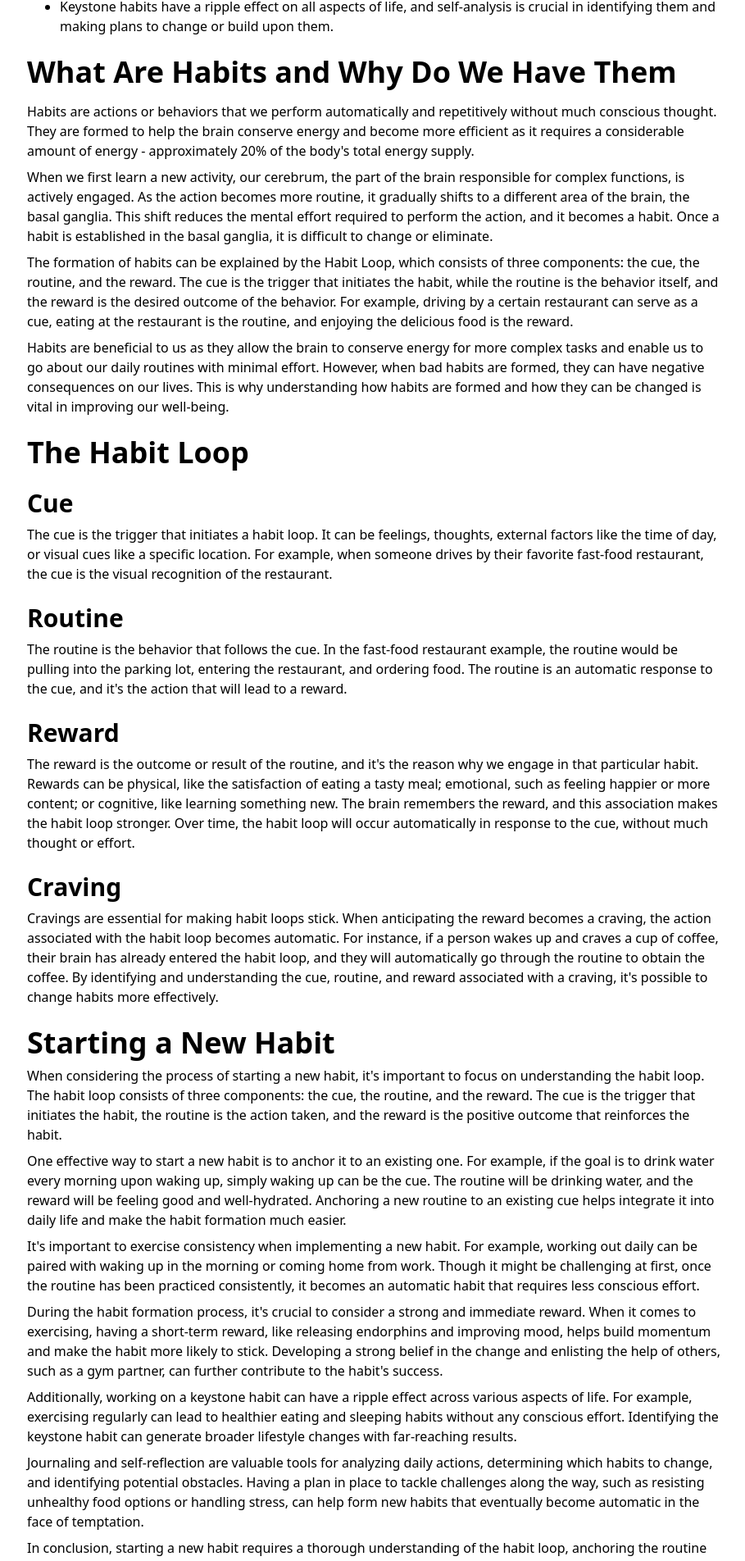
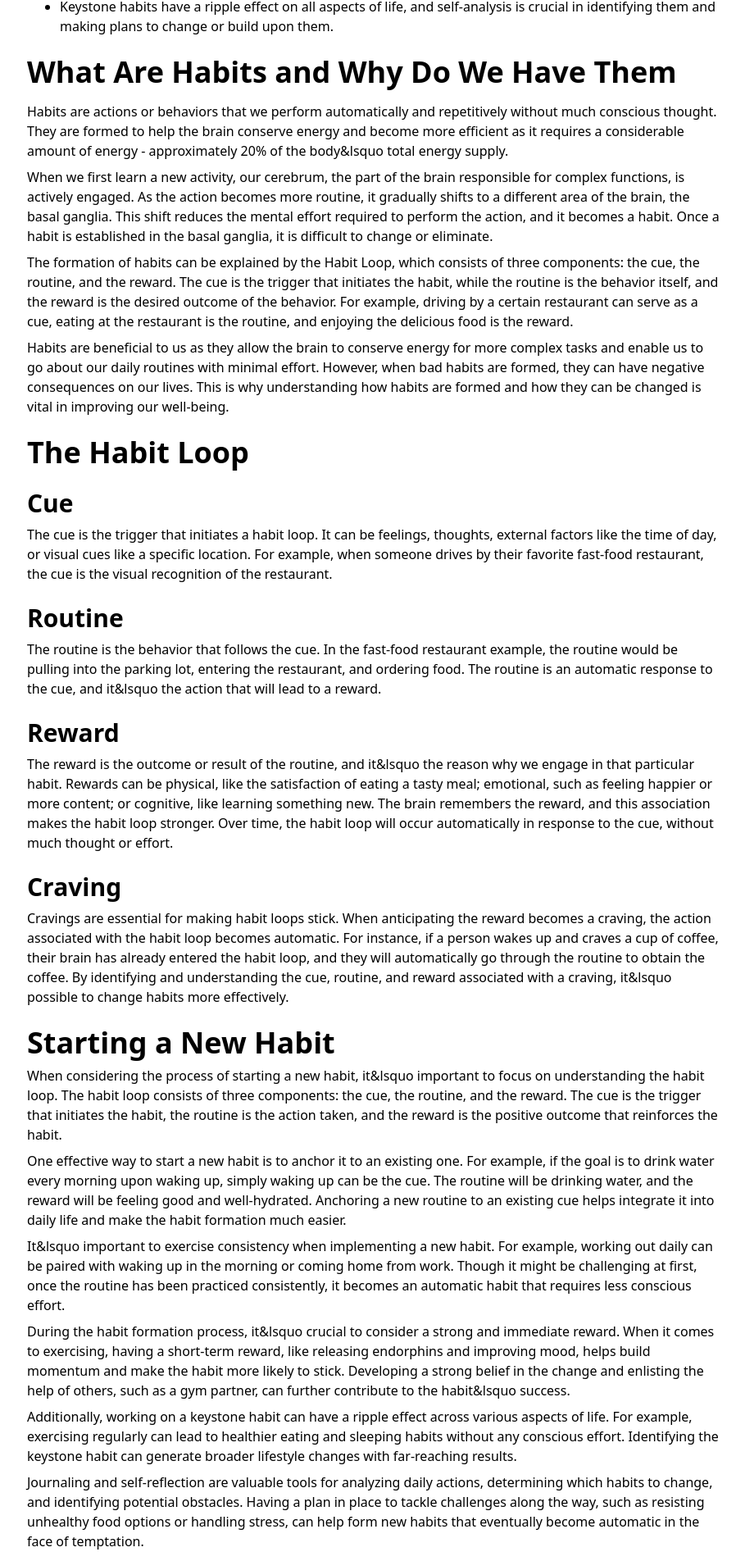
Before and after one commit to ashutoshmishra5/project, a Next.js app: page /thePowerOfHabit in a window 1280 px wide. Shown: the part 1158-3062 px from the top of the page at 82% size, without its empty margins (183-1092 px from the left). Built offline with nearby package versions, Linux system fonts and the light colour scheme.

Commit message:
Update page.jsx
&lsquo

```diff
--- a/src/app/thePowerOfHabit/page.jsx
+++ b/src/app/thePowerOfHabit/page.jsx
@@ -34,7 +34,7 @@ const thePowerOfHabit = () => {
                         </ol>
 
                         <h1 className="text-4xl font-semibold mt-6">What Are Habits and Why Do We Have Them </h1>
-                        <p className="mt-4">Habits are actions or behaviors that we perform automatically and repetitively without much conscious thought. They are formed to help the brain conserve energy and become more efficient as it requires a considerable amount of energy - approximately 20% of the body's total energy supply.</p>
+                        <p className="mt-4">Habits are actions or behaviors that we perform automatically and repetitively without much conscious thought. They are formed to help the brain conserve energy and become more efficient as it requires a considerable amount of energy - approximately 20% of the body&lsquo total energy supply.</p>
                         <p className="mt-2">When we first learn a new activity, our cerebrum, the part of the brain responsible for complex functions, is actively engaged. As the action becomes more routine, it gradually shifts to a different area of the brain, the basal ganglia. This shift reduces the mental effort required to perform the action, and it becomes a habit. Once a habit is established in the basal ganglia, it is difficult to change or eliminate.</p>
                         <p className="mt-2">The formation of habits can be explained by the Habit Loop, which consists of three components: the cue, the routine, and the reward. The cue is the trigger that initiates the habit, while the routine is the behavior itself, and the reward is the desired outcome of the behavior. For example, driving by a certain restaurant can serve as a cue, eating at the restaurant is the routine, and enjoying the delicious food is the reward.</p>
                         <p className="mt-2">Habits are beneficial to us as they allow the brain to conserve energy for more complex tasks and enable us to go about our daily routines with minimal effort. However, when bad habits are formed, they can have negative consequences on our lives. This is why understanding how habits are formed and how they can be changed is vital in improving our well-being.</p>
@@ -45,20 +45,20 @@ const thePowerOfHabit = () => {
                         <p className="mt-2">The cue is the trigger that initiates a habit loop. It can be feelings, thoughts, external factors like the time of day, or visual cues like a specific location. For example, when someone drives by their favorite fast-food restaurant, the cue is the visual recognition of the restaurant.</p>
 
                         <h1 className="mt-6 font-semibold text-3xl">Routine</h1>
-                        <p className="mt-2">The routine is the behavior that follows the cue. In the fast-food restaurant example, the routine would be pulling into the parking lot, entering the restaurant, and ordering food. The routine is an automatic response to the cue, and it's the action that will lead to a reward.</p>
+                        <p className="mt-2">The routine is the behavior that follows the cue. In the fast-food restaurant example, the routine would be pulling into the parking lot, entering the restaurant, and ordering food. The routine is an automatic response to the cue, and it&lsquo the action that will lead to a reward.</p>
 
                         <h1 className="mt-6 font-semibold text-3xl">Reward</h1>
-                        <p className="mt-2">The reward is the outcome or result of the routine, and it's the reason why we engage in that particular habit. Rewards can be physical, like the satisfaction of eating a tasty meal; emotional, such as feeling happier or more content; or cognitive, like learning something new. The brain remembers the reward, and this association makes the habit loop stronger. Over time, the habit loop will occur automatically in response to the cue, without much thought or effort.                        </p>
+                        <p className="mt-2">The reward is the outcome or result of the routine, and it&lsquo the reason why we engage in that particular habit. Rewards can be physical, like the satisfaction of eating a tasty meal; emotional, such as feeling happier or more content; or cognitive, like learning something new. The brain remembers the reward, and this association makes the habit loop stronger. Over time, the habit loop will occur automatically in response to the cue, without much thought or effort.                        </p>
 
                         <h1 className="mt-6 font-semibold text-3xl">Craving</h1>
-                        <p className="mt-2">Cravings are essential for making habit loops stick. When anticipating the reward becomes a craving, the action associated with the habit loop becomes automatic. For instance, if a person wakes up and craves a cup of coffee, their brain has already entered the habit loop, and they will automatically go through the routine to obtain the coffee. By identifying and understanding the cue, routine, and reward associated with a craving, it's possible to change habits more effectively.</p>
+                        <p className="mt-2">Cravings are essential for making habit loops stick. When anticipating the reward becomes a craving, the action associated with the habit loop becomes automatic. For instance, if a person wakes up and craves a cup of coffee, their brain has already entered the habit loop, and they will automatically go through the routine to obtain the coffee. By identifying and understanding the cue, routine, and reward associated with a craving, it&lsquo possible to change habits more effectively.</p>
 
                         <h1 className="text-4xl font-semibold mt-6">Starting a New Habit</h1>
 
-                        <p className="mt-2">When considering the process of starting a new habit, it's important to focus on understanding the habit loop. The habit loop consists of three components: the cue, the routine, and the reward. The cue is the trigger that initiates the habit, the routine is the action taken, and the reward is the positive outcome that reinforces the habit.</p>
+                        <p className="mt-2">When considering the process of starting a new habit, it&lsquo important to focus on understanding the habit loop. The habit loop consists of three components: the cue, the routine, and the reward. The cue is the trigger that initiates the habit, the routine is the action taken, and the reward is the positive outcome that reinforces the habit.</p>
                         <p className="mt-2">One effective way to start a new habit is to anchor it to an existing one. For example, if the goal is to drink water every morning upon waking up, simply waking up can be the cue. The routine will be drinking water, and the reward will be feeling good and well-hydrated. Anchoring a new routine to an existing cue helps integrate it into daily life and make the habit formation much easier.</p>
-                        <p className="mt-2">It's important to exercise consistency when implementing a new habit. For example, working out daily can be paired with waking up in the morning or coming home from work. Though it might be challenging at first, once the routine has been practiced consistently, it becomes an automatic habit that requires less conscious effort.</p>
-                        <p className="mt-2">During the habit formation process, it's crucial to consider a strong and immediate reward. When it comes to exercising, having a short-term reward, like releasing endorphins and improving mood, helps build momentum and make the habit more likely to stick. Developing a strong belief in the change and enlisting the help of others, such as a gym partner, can further contribute to the habit's success.</p>
+                        <p className="mt-2">It&lsquo important to exercise consistency when implementing a new habit. For example, working out daily can be paired with waking up in the morning or coming home from work. Though it might be challenging at first, once the routine has been practiced consistently, it becomes an automatic habit that requires less conscious effort.</p>
+                        <p className="mt-2">During the habit formation process, it&lsquo crucial to consider a strong and immediate reward. When it comes to exercising, having a short-term reward, like releasing endorphins and improving mood, helps build momentum and make the habit more likely to stick. Developing a strong belief in the change and enlisting the help of others, such as a gym partner, can further contribute to the habit&lsquo success.</p>
                         <p className="mt-2">Additionally, working on a keystone habit can have a ripple effect across various aspects of life. For example, exercising regularly can lead to healthier eating and sleeping habits without any conscious effort. Identifying the keystone habit can generate broader lifestyle changes with far-reaching results.</p>
                         <p className="mt-2">Journaling and self-reflection are valuable tools for analyzing daily actions, determining which habits to change, and identifying potential obstacles. Having a plan in place to tackle challenges along the way, such as resisting unhealthy food options or handling stress, can help form new habits that eventually become automatic in the face of temptation.</p>
                         <p className="mt-2">In conclusion, starting a new habit requires a thorough understanding of the habit loop, anchoring the routine to an existing cue, consistency, and a clear, immediate reward. Embracing these strategies will help the habit formation process and ensure positive life changes.</p>
@@ -69,13 +69,13 @@ const thePowerOfHabit = () => {
                         <p className="mt-2">Changing old habits is a different story than starting new ones. First, identify some of the bad habits that are affecting life negatively. To successfully change these habits, replace the routine while keeping the same cue and reward. For instance, many smokers quit by chewing nicotine gum. The cue and reward remain the same, but the routine of smoking a cigarette is replaced by chewing gum.</p>
                         <p className="mt-2">To increase the chances of success, believe that change is possible and beneficial. Consider utilizing groups or sharing experiences to build support and help maintain commitment. For example, if someone wants to create a new habit of going to the gym, having a gym partner can provide accountability, share experiences, and encourage each other.</p>
                         <p className="mt-2">Keystone habits can have a significant impact on many aspects of life, like exercise. Developing a habit of regular exercise may lead to healthier eating and sleeping habits without consciously focusing on them. Identify such keystone habits and work on changing them to bring about a positive ripple effect in life.</p>
-                        <p className="mt-2">To change a habit, it's essential to understand the habit loop, which consists of the cue, the routine, and the reward. Keep the cue and the reward the same, but replace the routine with a healthier, more beneficial alternative. This approach has been proved in the success of programs such as Alcoholics Anonymous, providing group support and replacing the routine of drinking.</p>
+                        <p className="mt-2">To change a habit, it&lsquo essential to understand the habit loop, which consists of the cue, the routine, and the reward. Keep the cue and the reward the same, but replace the routine with a healthier, more beneficial alternative. This approach has been proved in the success of programs such as Alcoholics Anonymous, providing group support and replacing the routine of drinking.</p>
                         <p className="mt-2">Finally, have a plan for obstacles or challenges that may arise when changing old habits. For example, if someone is trying to stop eating junk food, develop a plan to resist temptations such as having a healthy alternative or going for a walk. By consistently implementing these alternative plans, they gradually become automatic habits.                        </p>
 
                         <h1 className="text-4xl font-semibold mt-6">Keystone Habits                        </h1>
 
                         <p className="mt-2">Keystone habits are essential in initiating positive changes in various aspects of our lives. By altering one keystone habit, a ripple effect is created across all other activities. For example, regularly exercising leads to changes in eating and sleeping habits without conscious effort. Studies illustrate that modifying one keystone habit can improve overall health, work performance, and other aspects of life. Identifying a keystone habit can be a transformative step in creating lasting change.</p>
-                        <p className="mt-2">To determine an individual's keystone habit, one should consider which single habit could impact the rest of their life most significantly. Acknowledging the importance of this habit and taking action to change it can have an enormous effect on personal growth.</p>
+                        <p className="mt-2">To determine an individual&lsquo keystone habit, one should consider which single habit could impact the rest of their life most significantly. Acknowledging the importance of this habit and taking action to change it can have an enormous effect on personal growth.</p>
                         <p className="mt-2">Developing self-awareness is crucial in finding and altering existing habits. Analyzing daily routines and becoming familiar with personal habit loops can play a significant role in recognizing habits that need to be changed. Maintaining a journal can be helpful in tracking progress and keeping a record of habit alterations.</p>
                         <p className="mt-2">Moreover, having a plan to tackle obstacles is vital when trying to change habits. Preparation for challenges, such as stress and temptation, can ensure success in the long run. Alternative plans can be created to overcome these obstacles, eventually turning them into new automatic habits.                        </p>
                         <p className="mt-2">Moreover, having a plan to tackle obstacles is vital when trying to change habits. Preparation for challenges, such as stress and temptation, can ensure success in the long run. Alternative plans can be created to overcome these obstacles, eventually turning them into new automatic habits.                        </p>
```
